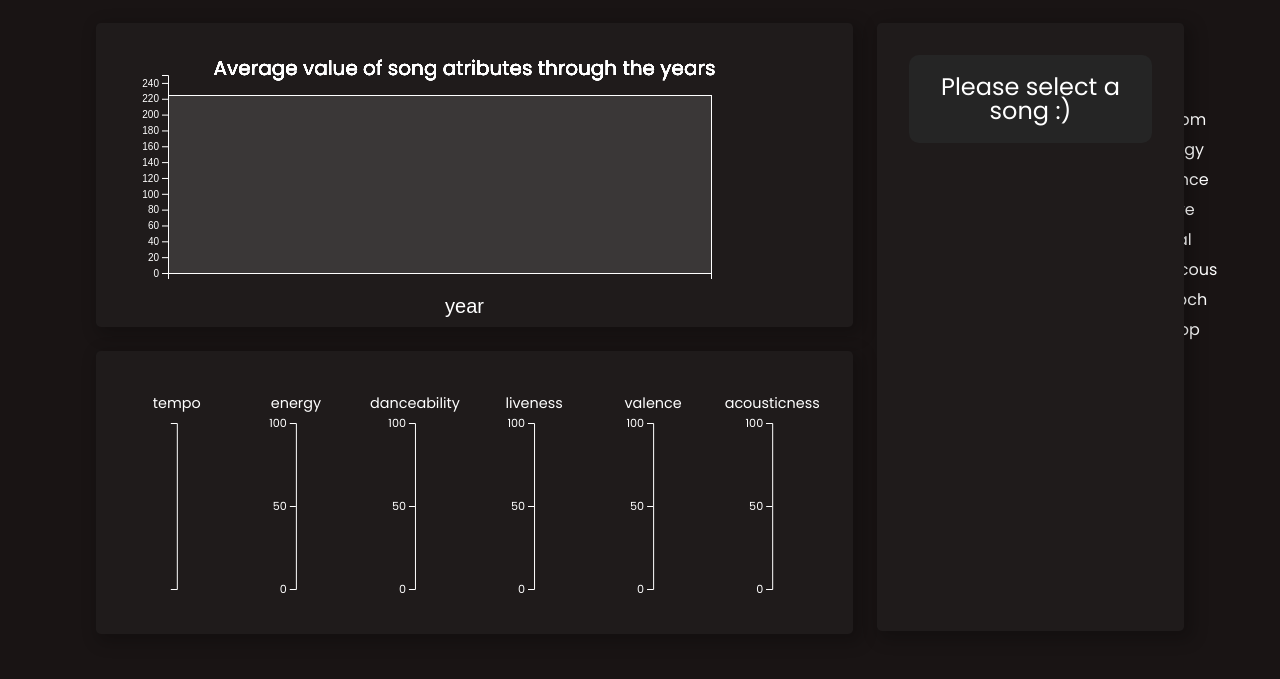
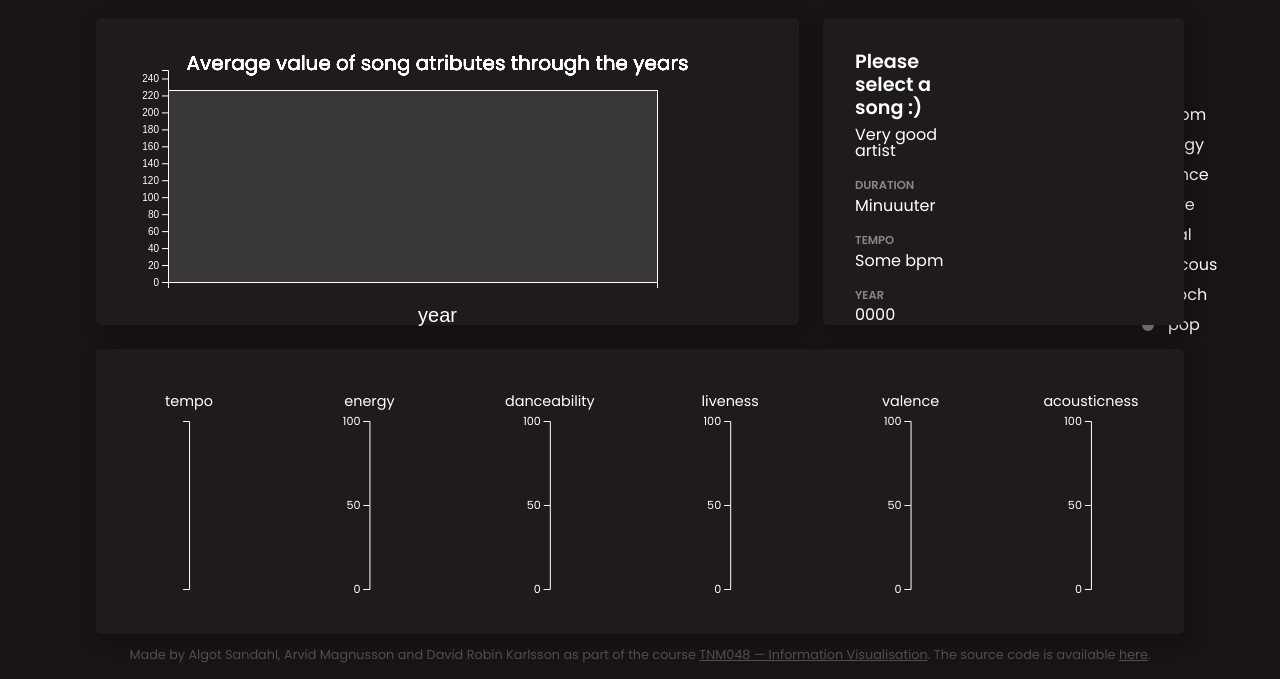
Before and after one commit to veiyas/Spotify-Top50-through-the-years, a website built with webpack: page src/index.html in a window 1280 px wide. Shown: the part 121-800 px from the top of the page. Built offline with nearby package versions, Linux system fonts and the light colour scheme; files whose address does not match are found by name.

Commit message:
Add a starting point for new layot

```diff
--- a/src/RadarPlot.js
+++ b/src/RadarPlot.js
@@ -46,7 +46,9 @@ export default class RadarPlot {
   }
 
   draw() {
-    if (this.song === undefined) { return 0; }
+    if (this.song === undefined) {
+      return 0;
+    }
 
     // The name of the dimensions to use for plotting
     const songFeatures = Object.keys(this.song).filter((key) =>
@@ -68,7 +70,6 @@ export default class RadarPlot {
           .y((d) => d.y)
       )
       .attr('class', 'shape');
-
 
     // Create circles and incremental ticks
     const ticks = [20, 40, 60, 80, 100];
@@ -116,40 +117,11 @@ export default class RadarPlot {
         .attr('class', 'axis-label');
     }
 
-    // Display textual song info
-    document.getElementById('song-info').innerHTML = '';
-    document.getElementById('song-data').innerHTML = '';
-    select('#song-info')
-      .append('p')
-      .attr('id', 'song-title-year')
-      .style('color', '#d4ffd5')
-      .text(this.song['title'] + ' (' + this.song['year'].getFullYear() + ')');
-    select('#song-info')
-      .append('p')
-      .attr('id', 'song-artist')
-      .style('color', '#f7dd86')
-      .text(this.song['artist']);
-    select('#song-data')
-      .append('p')
-      .attr('id', 'song-duration')
-      .text(
-        '' +
-          (this.song['dur'] / 60).toFixed(0) +
-          ' min ' +
-          (this.song['dur'] % 60).toFixed(0) +
-          ' sec'
-      );
-    select('#song-data')
-      .append('p')
-      .attr('id', 'song-tempo')
-      .text('' + this.song['bpm'] + ' bpm');
+    this.drawTextualInfo();
   }
 
   update() {
-    select('#song-title-year').text(this.song['title'] + ' (' + this.song['year'].getFullYear() + ')');
-    select('#song-artist').text(this.song['artist']);
-    select('#song-tempo').text('' + this.song['bpm'] + ' bpm');
-    select('#song-duration').text('' + (this.song['dur'] / 60).toFixed(0) + ' min ' + (this.song['dur'] % 60).toFixed(0) + ' sec');
+    this.drawTextualInfo();
 
     const coordinates = this.getPathCoordinates(this.song);
     this.svg
@@ -163,8 +135,20 @@ export default class RadarPlot {
           .y((d) => d.y)
       )
       .attr('class', 'shape');
+  }
 
-
+  drawTextualInfo() {
+    select('#song-title').text(this.song.title);
+    select('#song-artist').text('by ' + this.song.artist);
+    select('#song-tempo').text(this.song.bpm + ' bpm');
+    select('#song-duration').text(
+      '' +
+        (this.song['dur'] / 60).toFixed(0) +
+        ' min ' +
+        (this.song['dur'] % 60).toFixed(0) +
+        ' sec'
+    );
+    select('#song-year').text(this.song.year.getFullYear());
   }
 
   getPathCoordinates(data_point) {
--- a/src/index.html
+++ b/src/index.html
@@ -2,18 +2,39 @@
 <html lang="en">
   <head>
     <meta charset="UTF-8" />
-    <meta http-equiv="X-UA-Compatible" content="IE=edge" />
-    <meta name="viewport" content="width=device-width, initial-scale=1.0" />
+    <!-- <meta http-equiv="X-UA-Compatible" content="IE=edge" />
+    <meta name="viewport" content="width=device-width, initial-scale=1.0" /> -->
     <title>Spotify top 50 through the years</title>
   </head>
   <body>
     <h1>Spotify top 50 through the years</h1>
     <div class="row">
+      <!-- Timeline -->
       <div class="column left">
         <div id="timeline-outer" class="shadow-box">
           <div id="timeline"></div>
         </div>
+      </div>
 
+      <!-- Radar plot -->
+      <div id="radar-container" class="column right shadow-box">
+        <div id="song-info-data-container">
+          <h2 id="song-title">Please select a song :)</h2>
+          <p id="song-artist">Very good artist</p>
+          <p class="small-caps">Duration</p>
+          <p id="song-duration">Minuuuter</p>
+          <p class="small-caps">Tempo</p>
+          <p id="song-tempo">Some bpm</p>
+          <p class="small-caps">Year</p>
+          <p id="song-year">0000</p>
+        </div>
+        <div id="radar-plot"></div>
+      </div>
+    </div>
+
+    <!-- Parallel coordinates -->
+    <div class="row">
+      <div class="column">
         <div id="parallel-coord-outer" class="shadow-box">
           <div id="parallel-coord"></div>
           <!-- <div class="parallel-coord-sidebar">
@@ -21,14 +42,17 @@
           </div> -->
         </div>
       </div>
+    </div>
 
-      <div id="radar-container" class="column right shadow-box">
-        <div id="song-info-data-container">
-          <div id="song-info"><p>Please select a song :)</p></div>
-          <div id="song-data"></div>
-        </div>
-        <div id="radar-plot"></div>
-      </div>
-    </div>
+    <footer>
+      Made by Algot Sandahl, Arvid Magnusson and David Robín Karlsson as part of
+      the course
+      <a href="https://liu.se/studieinfo/en/kurs/tnm048/vt-2021"
+        >TNM048 &mdash; Information Visualisation</a
+      >. The source code is available
+      <a href="https://github.com/veiyas/Spotify-top-50-through-the-years"
+        >here</a
+      >.
+    </footer>
   </body>
 </html>
--- a/src/style.scss
+++ b/src/style.scss
@@ -11,6 +11,7 @@ $spotify-black: #191414;
 
 $background: $spotify-black;
 $lighter-background: #1f1b1b;
+$mid-gray: #888888;
 $accent: $spotify-green;
 $primary-color: $spotify-white;
 $darker-primary-color: darken($primary-color, 10%);
@@ -22,7 +23,8 @@ $blue: #176dd1;
 $font: 'Poppins', sans-serif;
 
 $page-padding-bottom-top: 3rem;
-$h1-font-size: 3rem;
+$grid-space: 1.5rem;
+$h1-font-size: 2.7rem;
 
 $main-shadow: 5px 5px 15px 5px rgba(0, 0, 0, 0.2);
 
@@ -34,7 +36,26 @@ body {
   font-family: $font;
   color: $primary-color;
   background-color: $background;
-  padding: $page-padding-bottom-top 6rem;
+  padding: $page-padding-bottom-top 6rem 0 6rem;
+}
+
+footer {
+  text-align: center;
+  color: #504e4e;
+  font-weight: normal;
+  font-size: 0.8rem;
+  padding-top: $page-padding-bottom-top / 2 - 0.8 / 2;
+  transition: 200ms;
+  cursor: default;
+  &:hover {
+    color: #b3b3b3;
+  }
+  a {
+    color: unset;
+    &:hover {
+      color: $accent;
+    }
+  }
 }
 
 .row {
@@ -42,10 +63,13 @@ body {
   flex-direction: row;
   flex-wrap: wrap;
   width: 100%;
+  height: calc(
+    (100vh - 3 * #{$page-padding-bottom-top} - #{$h1-font-size}) / 2
+  );
 }
 
 .column {
-  height: calc(100vh - 3 * #{$page-padding-bottom-top} - #{$h1-font-size});
+  height: 100%;
   display: flex;
   flex-direction: column;
   flex-basis: 100%;
@@ -57,8 +81,8 @@ body {
   //   // background-color: blue;
   // }
   &.left {
-    flex: 0 0 65%;
-    margin-right: 1.5rem;
+    flex: 0 0 60%;
+    margin-right: $grid-space;
   }
 }
 
@@ -74,6 +98,21 @@ h1 {
   font-weight: 600;
   text-align: center;
   padding-bottom: $page-padding-bottom-top;
+}
+
+h2 {
+  font-size: 1.2rem;
+  font-weight: 600;
+  padding-bottom: 1rem;
+  line-height: 1.2;
+}
+
+.small-caps {
+  text-transform: uppercase;
+  font-weight: 600;
+  color: $mid-gray;
+  font-size: 0.72rem;
+  padding: 1.3rem 0 0.4rem 0;
 }
 
 button {
@@ -101,30 +140,8 @@ svg {
   overflow: visible;
 }
 
-#song-info-data-container {
-  height: 200px;
-}
-
-#song-info {
-  padding: 20px 20px 20px 20px;
-  border-radius: 10px;
-  font-size: 24px;
-  text-align: center;
-  background-color: rgb(37, 37, 37);
-}
-
-#song-data {
-  padding: 5px 5px 5px 5px;
-  margin-top: 10px;
-  border-radius: 10px;
-  color: lightgray;
-  font-size: 20px;
-  text-align: center;
-}
-
 #timeline-outer {
-  margin-bottom: 1.5rem;
-  height: 50%;
+  height: 100%;
 }
 
 #timeline {
@@ -132,7 +149,8 @@ svg {
 }
 
 #parallel-coord-outer {
-  height: 50%;
+  height: 100%;
+  margin-top: $grid-space;
 }
 
 #parallel-coord {
@@ -190,8 +208,23 @@ svg {
   box-shadow: $main-shadow;
 }
 
+#radar-container {
+  height: 100%;
+  display: flex;
+  flex-direction: row;
+}
+
+#song-info-data-container {
+  height: 100%;
+  flex: 0 0 35%;
+}
+
+#song-artist {
+  margin-top: -0.5rem;
+}
+
 #radar-plot {
-  float: bottom;
+  flex-basis: 100%;
   text {
     fill: $primary-color;
     stroke-width: 0;
```
Lines whose indentation alone changed are shown as unchanged.
